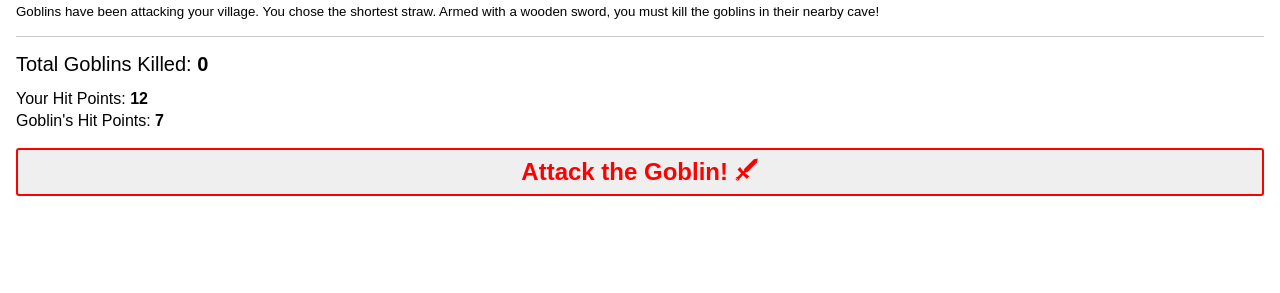
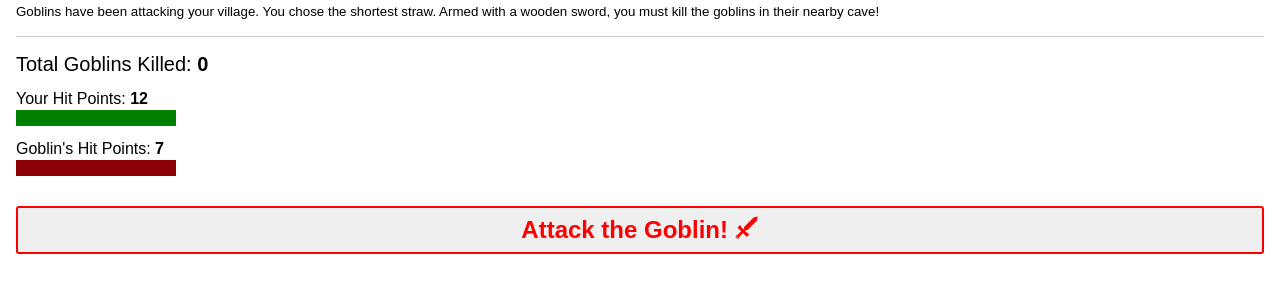
Before and after one commit to ryanmunger/goblin-fighter, a plain HTML site: page index.html in a window 1280 px wide. Shown: the part 77-370 px from the top of the page. Drawn offline with nearby package versions, Linux system fonts and the light colour scheme.

Commit message:
Add health progress bars

```diff
--- a/index.html
+++ b/index.html
@@ -35,6 +35,13 @@
       .button:hover {
         cursor: pointer;
       }
+      progress[value] {
+        -webkit-appearance: none;
+        appearance: none;
+      }
+      .goblin-health::-webkit-progress-value {
+        background-color: #8b0000;
+      }
     </style>
   </head>
   <body>
@@ -45,11 +52,15 @@
       <div style="font-size: 1.25rem; margin-bottom: 14px;">
         Total Goblins Killed: <strong v-cloak>{{goblinsKilled}}</strong>
       </div>
-      <div style="margin-bottom: 4px;">
+      <div style="margin-bottom: 14px;">
         Your Hit Points: <strong v-cloak>{{player.hitPoints}}</strong>
+        <br />
+        <progress max="12" :value="player.hitPoints">
       </div>
-      <div>
+      <div style="margin-bottom: 12px;">
         Goblin's Hit Points: <strong v-cloak>{{goblin.hitPoints}}</strong>
+        <br />
+        <progress class="goblin-health" max="7" :value="goblin.hitPoints">
       </div>
       <br />
       <button class="button attack-button" v-if="player.hitPoints > 0 && goblin.hitPoints > 0" @click="playerAttack">Attack the Goblin! <i class="ra ra-sword"></i></button>
@@ -122,7 +133,7 @@
               this.message = this.message + '<p style="color: green;">You hit the goblin with your wooden sword for <strong>' + playerHitAmount + ' damage</strong> and kill it.</p>';
               this.resetGoblin();
               this.goblinsKilled = this.goblinsKilled + 1;
-              this.message = this.message + '<hr style="border: none; border-top: 1px solid #ccc; margin-top: 1rem; margin-bottom: 1rem;"/><p style="color: red;">Oh no! Another goblin is attacking you!</p>';
+              this.message = this.message + '<hr style="border: none; border-top: 1px solid #ccc; margin-top: 1rem; margin-bottom: 1rem;"/><p style="color: red;"><strong>Oh no! Another goblin is attacking you!</strong></p>';
             } else {
               this.message = this.message + '<p style="color: green;">You hit the goblin with your wooden sword for <strong>' + playerHitAmount + ' damage</strong>!</p>';
             }
@@ -140,7 +151,7 @@
             var goblinHitAmount = (this.rollD6() + goblinHitModifier)
             this.player.hitPoints = (this.player.hitPoints - goblinHitAmount);
             if (this.player.hitPoints <= 0) {
-              this.message = this.message + '<p style="color: red;">The goblin hits you with its sword for <strong>' + goblinHitAmount + ' damage</strong> and kills you.<br /><hr style="border: none; border-top: 1px solid #ccc; margin-top: 1rem; margin-bottom: 1rem;" />Your village must send someone else!</strong></p>';
+              this.message = this.message + '<p style="color: red;">The goblin hits you with its sword for <strong>' + goblinHitAmount + ' damage</strong> and kills you.<br /><hr style="border: none; border-top: 1px solid #ccc; margin-top: 1rem; margin-bottom: 1rem;" /><strong style="color: #666;">Your village must send someone else!</strong></p>';
             } else {
               this.message = this.message + '<p style="color: red;">The goblin hits you with its sword for <strong>' + goblinHitAmount + ' damage</strong>.</p>';
             }
```
